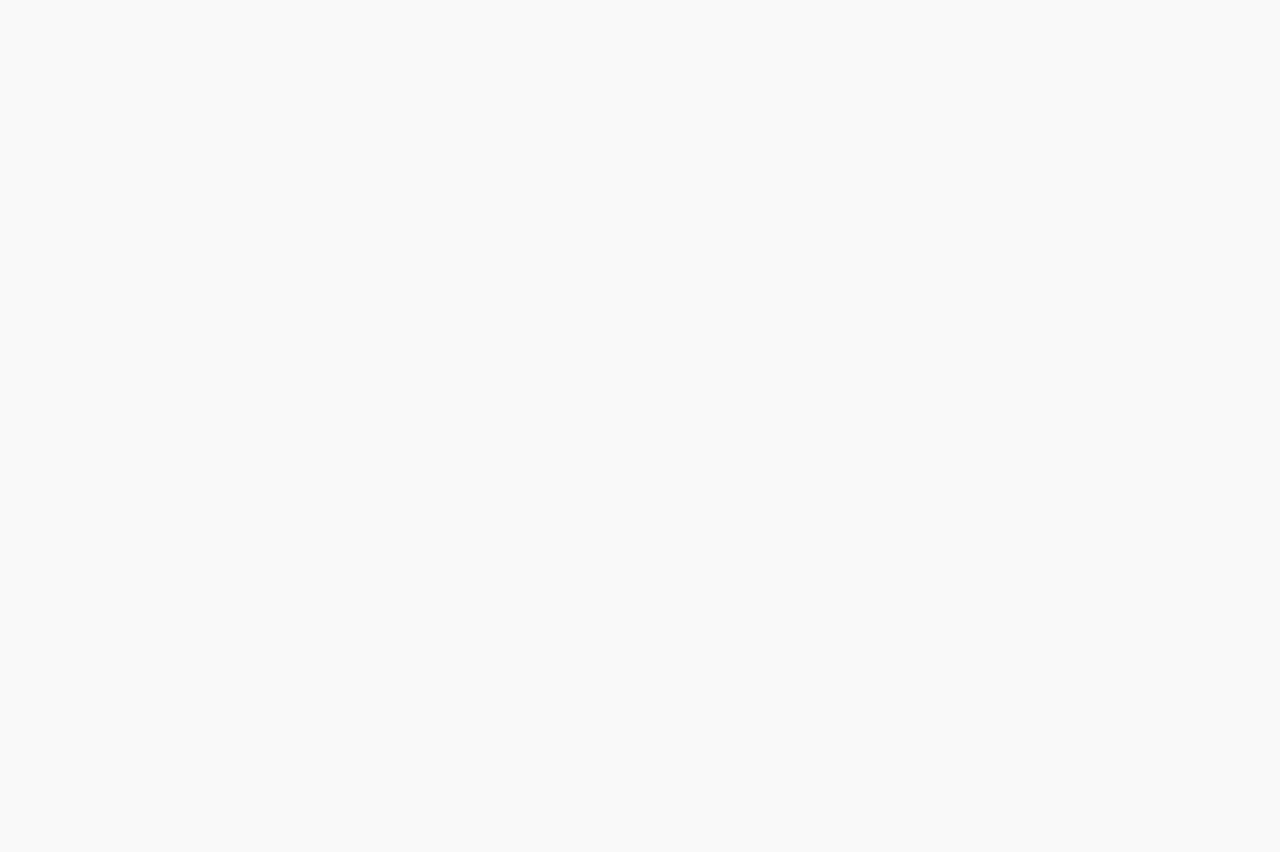
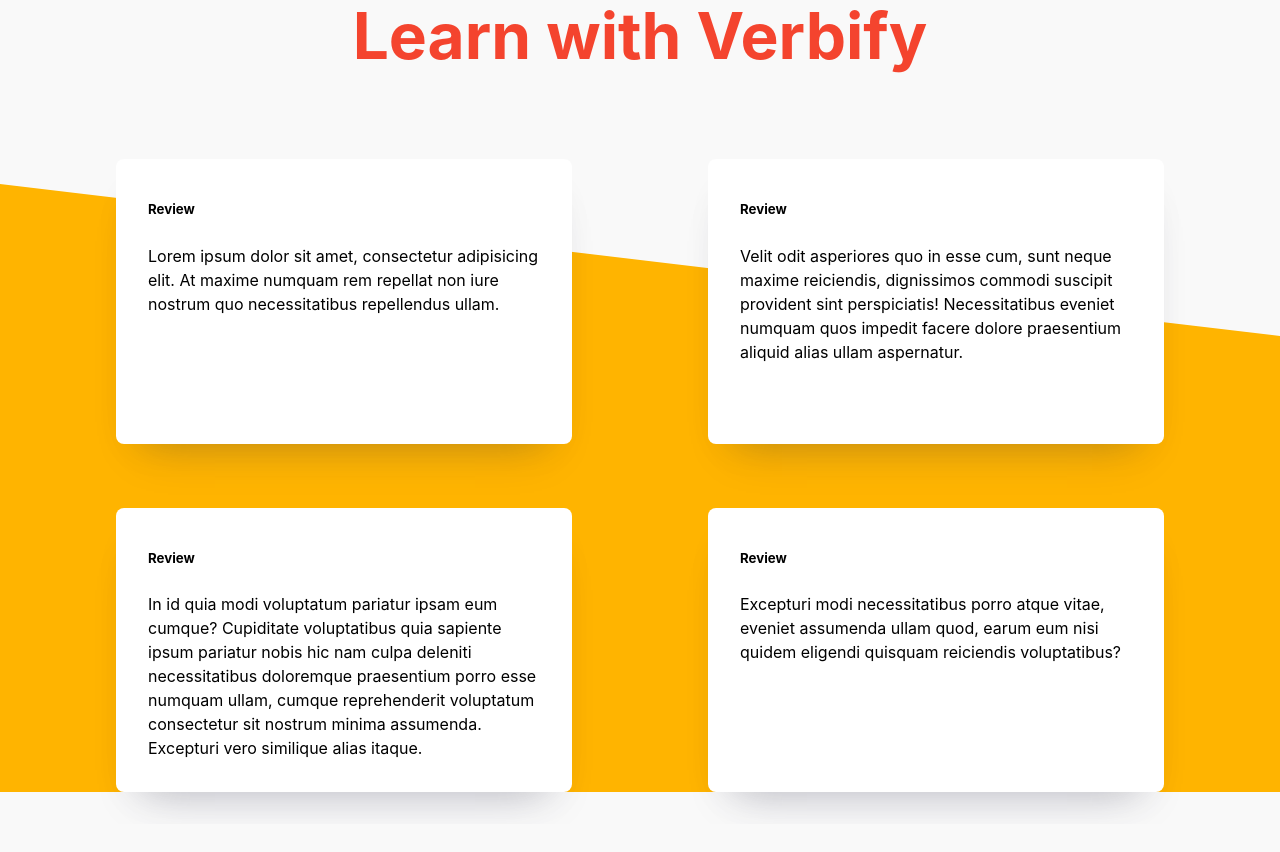
Before and after one commit to jpates2/verbify, a React (Create React App) app: page / in a window 1280 px wide. Shown: the part 1360-2212 px from the top of the page. Before the commit the page ends 1792 px from the top, so only its background shows below. Built offline with nearby package versions, Linux system fonts and the light colour scheme.

Commit message:
learn and learncard components added

```diff
--- a/src/App.js
+++ b/src/App.js
@@ -1,11 +1,18 @@
 import Header from "./layout/Header";
 import Intro from "./components/Intro";
+import Learn from "./components/Learn";
+
+import classes from "../src/styles/shared.module.css"
 
 function App() {
   return (
     <>
       <Header />
       <Intro />
+      <Learn />
+      <div className={classes["test-div"]}>
+
+      </div>
     </>
   );
 }
--- a/src/components/Intro.module.css
+++ b/src/components/Intro.module.css
@@ -1,8 +1,6 @@
 .intro__container {
-  height: 100vh;
   padding: 0 1rem;
-  /* display: flex; */
-  /* justify-content: center; */
+  margin-bottom: 8rem;
 }
 
 .intro__box {
--- /dev/null
+++ b/src/components/Learn.js
@@ -0,0 +1,24 @@
+import LearnCard from "./LearnCard";
+import { LearnInfo } from "../info/learn-info";
+import styles from "../styles/shared.module.css";
+import classes from "./Learn.module.css";
+
+
+export default function Learn() {
+  return (
+    <>
+      <section id="learn">
+      <div className={classes["learn__container-background"]}></div>
+        <div className={classes["learn__container"]}>
+          <h2 className={styles["section-header"]}>Learn with Verbify</h2>
+          <div className={classes["learn__cards"]}>
+            <LearnCard title={LearnInfo[0].title} description={LearnInfo[0].description} />
+            <LearnCard title={LearnInfo[1].title} description={LearnInfo[1].description} />
+            <LearnCard title={LearnInfo[2].title} description={LearnInfo[2].description} />
+            <LearnCard title={LearnInfo[3].title} description={LearnInfo[3].description} />
+          </div>
+        </div>
+      </section>
+    </>
+  )
+}
--- /dev/null
+++ b/src/components/Learn.module.css
@@ -0,0 +1,50 @@
+.learn__container {
+  /* margin-bottom: 16rem; */
+  overflow: hidden;
+  position: relative;
+  padding-bottom: 2rem;
+}
+
+.learn__container-background::before {
+  content: "";
+  position: absolute;
+  margin-top: 30vh;
+  width: 100%;
+  height: 170vh;
+  z-index: 0;
+  clip-path: polygon(0% 0%, 100% 10%, 100% 100%, 0% 100%);
+  background: #FFB400;
+  margin-bottom: 20vh;
+  /* background: linear-gradient(25deg, #FFB400 80%, transparent 80%); */
+}
+
+.learn__cards {
+  padding: 0 1rem;
+  position: relative;
+}
+
+@media (min-width: 800px) {
+  .learn__cards {
+    padding: 0 4rem;
+    display: grid;
+    grid-template-columns: 1fr 1fr;
+    grid-template-rows: 1fr 1fr;
+    gap: 2rem;
+    justify-items: center;
+  }
+
+  .learn__container-background::before {
+    margin-top: 30vh;
+    height: 76vh;
+    max-height: 40rem;
+    clip-path: polygon(0% 0%, 100% 25%, 100% 100%, 0% 100%);
+  }
+}
+
+
+/* @media (max-width: 440px) {
+  .learn__container-background {
+    margin-top: 20vh;
+    height: 160vh;
+  }
+} */
--- /dev/null
+++ b/src/components/LearnCard.js
@@ -0,0 +1,10 @@
+import classes from "./LearnCard.module.css";
+
+export default function LearnCard(props) {
+  return (
+    <div className={classes["learn-card__container"]}>
+      <h5>{props.title}</h5>
+      <p>{props.description}</p>
+    </div>
+  )
+}
--- /dev/null
+++ b/src/components/LearnCard.module.css
@@ -0,0 +1,17 @@
+.learn-card__container {
+  background-color: white;
+  box-shadow: 0px 18px 36px -18px rgba(0,0,0,0.1),0px 30px 45px -30px rgba(50,50,93,0.25);
+  line-height: 1.5rem;
+  border-radius: 8px;
+  padding: 1rem 2rem;
+  max-width: 24rem;
+  margin: 2rem auto 0 auto;
+  overflow: hidden;
+  position: relative;
+}
+
+@media (min-width: 800px) {
+  .learn-card__container {
+    max-width: 70%;
+  }
+}
--- /dev/null
+++ b/src/info/learn-info.js
@@ -0,0 +1,17 @@
+export const LearnInfo = [
+  {
+    title: "Review",
+    description: "Lorem ipsum dolor sit amet, consectetur adipisicing elit. At maxime numquam rem repellat non iure nostrum quo necessitatibus repellendus ullam."
+  },  {
+    title: "Review",
+    description: "Velit odit asperiores quo in esse cum, sunt neque maxime reiciendis, dignissimos commodi suscipit provident sint perspiciatis! Necessitatibus eveniet numquam quos impedit facere dolore praesentium aliquid alias ullam aspernatur."
+  },
+  {
+    title: "Review",
+    description: "In id quia modi voluptatum pariatur ipsam eum cumque? Cupiditate voluptatibus quia sapiente ipsum pariatur nobis hic nam culpa deleniti necessitatibus doloremque praesentium porro esse numquam ullam, cumque reprehenderit voluptatum consectetur sit nostrum minima assumenda. Excepturi vero similique alias itaque."
+  },
+  {
+    title: "Review",
+    description: "Excepturi modi necessitatibus porro atque vitae, eveniet assumenda ullam quod, earum eum nisi quidem eligendi quisquam reiciendis voluptatibus?"
+  }
+]
--- /dev/null
+++ b/src/styles/shared.module.css
@@ -0,0 +1,13 @@
+.section-header {
+  font-size: 4rem;
+  color: #F4442E;
+  text-align: center;
+}
+
+
+.test-div {
+  z-index: 50;
+  background-color: #F9F9F9;
+  height: 50vh;
+  position: relative;
+}
```
